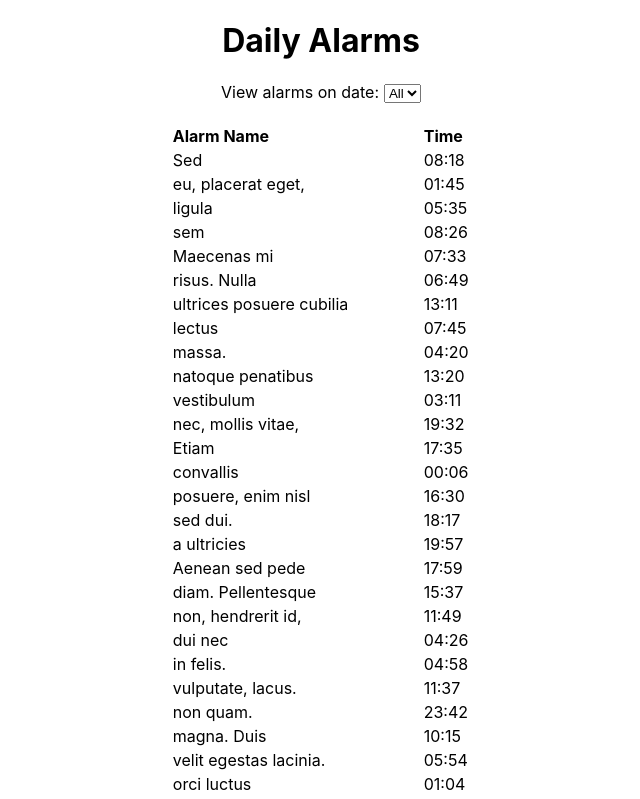
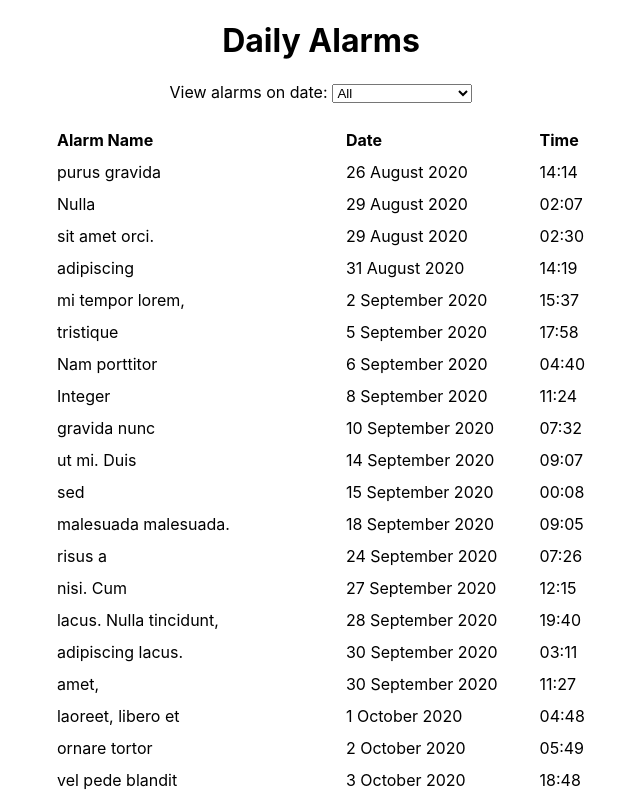
Before and after one commit to Healthera/react-test, a React (Create React App) app: page / in a window 1280 px wide. Shown: the top 799 px of the page, without its empty margins (319-959 px from the left). Built offline with nearby package versions, Linux system fonts and the light colour scheme.

Commit message:
Add functionality to filter alarms based on date

```diff
--- a/src/components/App.js
+++ b/src/components/App.js
@@ -1,4 +1,4 @@
-import React, { useState, useEffect } from 'react';
+import React, { useState } from 'react';
 import './App.css';
 import alarmsData from '../data/alarms.json';
 
@@ -17,17 +17,18 @@ function splitDate(time) {
                       "October", "November", "December"];
   const dt = new Date(time * 1000);
   return {
-    date: dt.getDay(),
+    fullDate: dt.getDate() + " " + monthNames[dt.getMonth()] + " " + dt.getFullYear(),
+    date: dt.getDate(),
     month: dt.getMonth(),
-    monthName: monthNames[dt.getMonth()],
     year: dt.getFullYear(),
   }
 };
 
-function AlarmItem({id, time, name, description, status}) {
+function AlarmItem({id, date, time, name, description, status, dateFilter}) {
     return (
     <tr>
       <td>{name}</td>
+      {dateFilter === "all" && <td>{date.fullDate}</td>}
       <td>{((time.hours < 10) ? '0' + time.hours : time.hours) + ':'
          + ((time.mins < 10) ? '0' + time.mins : time.mins)}</td>
     </tr>
@@ -36,42 +37,88 @@ function AlarmItem({id, time, name, description, status}) {
 
 function Alarms() {
   const [alarms, setAlarm] = useState(
-    alarmsData.map((alarm) => {return {
+    alarmsData.map((alarm) => {
+      return {
         id: alarm._id,
         time: splitTime(alarm.alarm_time),
         date: splitDate(alarm.alarm_time),
         name: alarm.name,
         description: alarm.description,
         status: alarm.status,
-    }})
+      }
+    })
   );
+  const [dates, setDates] = useState(() => {
+    let sortedUniqueDates = alarms.map((alarm) => alarm.date);
+    sortedUniqueDates = sortedUniqueDates.reduce((unique, o) => {
+      if (!unique.some(obj => obj.fullDate === o.fullDate)) {
+        unique.push(o);
+      }
+      return unique;
+    }, []);
+    sortedUniqueDates.sort((a, b) => {
+      if (a.year < b.year) return -1;
+      if (a.year > b.year) return 1;
+      if (a.month < b.month) return -1;
+      if (a.month > b.month) return 1;
+      if (a.date < b.date) return -1;
+      if (a.date > b.date) return 1;
+      return 0;
+    });
+    return sortedUniqueDates;
+  });
+
+  const [dateFilter, setDateFilter] = useState("all");
 
   return (
     <>
       <div>
         View alarms on date:
-        <select name="date">
+        <select name="date" onChange={(e) => {
+          setDateFilter(e.target.value);
+        }}>
           <option value="all">All</option>
-
+          {dates.map((date) =>
+            <option key={date.fullDate} value={date.fullDate}>{date.fullDate}</option>
+          )}
         </select>
       </div>
       <table>
         <thead>
           <tr>
             <th>Alarm Name</th>
+            {dateFilter === "all" && <th>Date</th>}
             <th>Time</th>
           </tr>
         </thead>
         <tbody>
-          {alarms.map((alarm) => (
+          {alarms.filter(alarm => alarm.date.fullDate === dateFilter || dateFilter === "all")
+            .sort((a, b) => {
+              if (a.date.year < b.date.year) return -1;
+              if (a.date.year > b.date.year) return 1;
+              if (a.date.month < b.date.month) return -1;
+              if (a.date.month > b.date.month) return 1;
+              if (a.date.date < b.date.date) return -1;
+              if (a.date.date > b.date.date) return 1;
+              if (a.time.hours < b.time.hours) return -1;
+              if (a.time.hours > b.time.hours) return 1;
+              if (a.time.mins < b.time.mins) return -1;
+              if (a.time.mins > b.time.mins) return 1;
+              if (a.time.secs < b.time.secs) return -1;
+              if (a.time.secs > b.time.secs) return 1;
+              return 0;
+            })
+            .map((alarm) =>
               <AlarmItem key={alarm.id}
                          id={alarm.id}
+                         date={alarm.date}
                          time={alarm.time}
                          name={alarm.name}
                          description={alarm.description}
                          status={alarm.status}
+                         dateFilter={dateFilter}
                          />
-          ))}
+            )}
         </tbody>
       </table>
     </>
--- a/src/index.css
+++ b/src/index.css
@@ -21,3 +21,7 @@ table {
   text-align: left;
   margin-top: 20px;
 }
+
+th, td {
+  padding: 5px 20px;
+}
```
Lines whose indentation alone changed are shown as unchanged.
